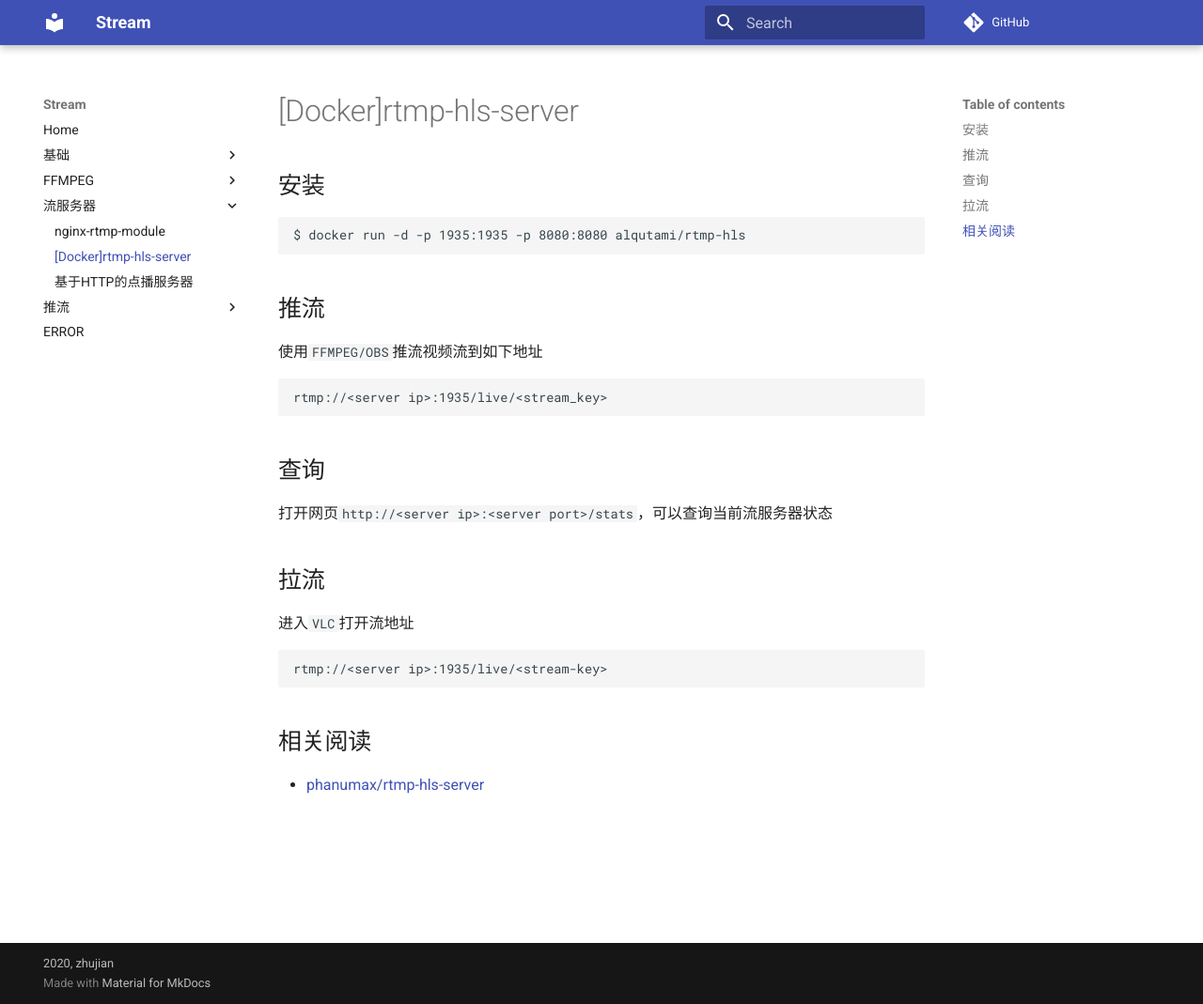
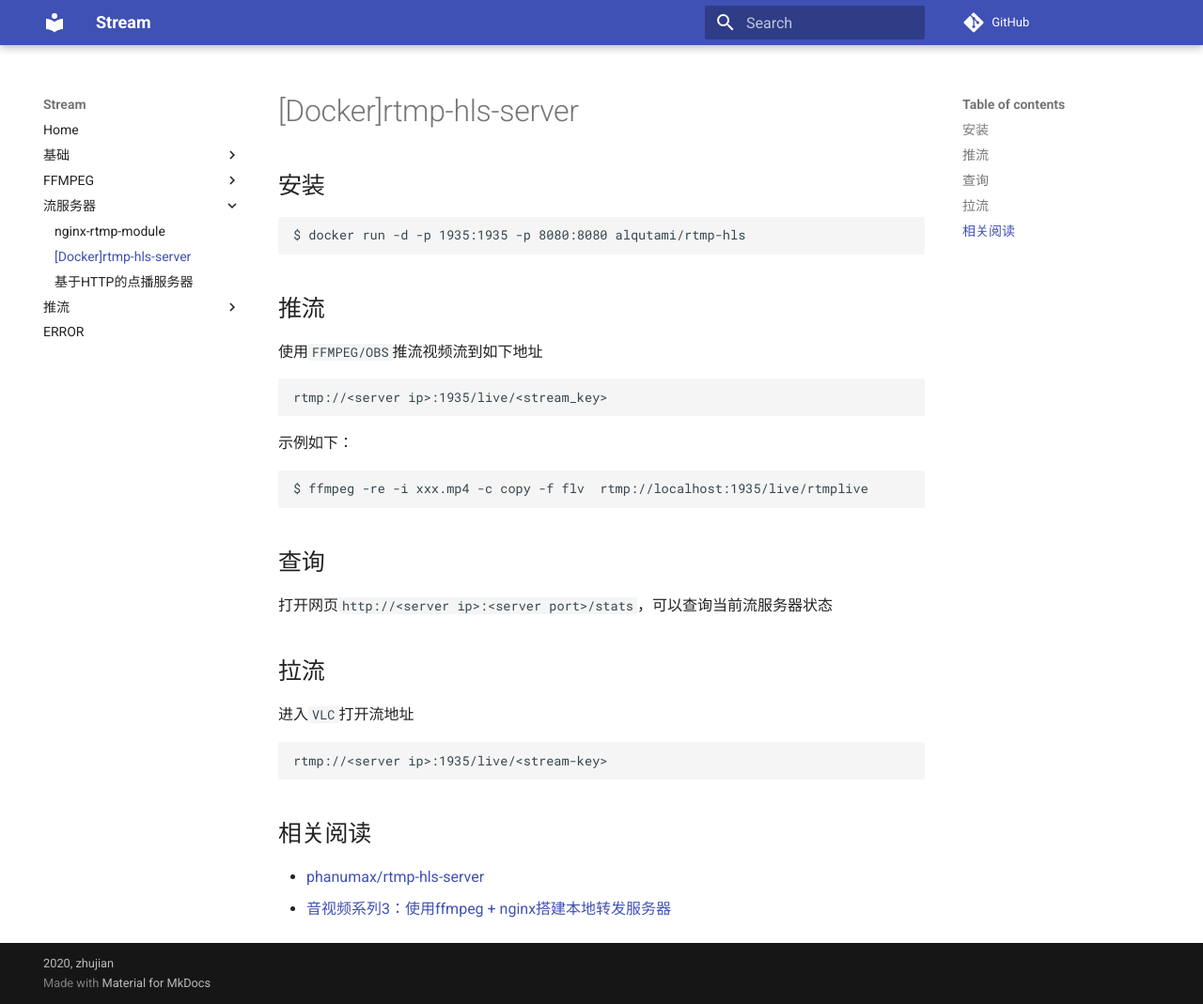
Before and after one commit to ZJDoc/Stream, an MkDocs documentation site: the page built from docs/server/rtmp-hls-server.md, in a window 1280 px wide and 1069 px high. Shown: the whole window at 94% size. Built offline with MkDocs 1.6.1 and Material for MkDocs 9.7.7, drawn with Linux system fonts in a browser that asks for light colours; comment, search, counter and statistics services are not loaded.

Commit message:
docs(trmp-hls-server): update ffmpeg push demo

````diff
--- a/docs/server/rtmp-hls-server.md
+++ b/docs/server/rtmp-hls-server.md
@@ -15,6 +15,12 @@ $ docker run -d -p 1935:1935 -p 8080:8080 alqutami/rtmp-hls
 rtmp://<server ip>:1935/live/<stream_key>
 ```
 
+示例如下：
+
+```
+$ ffmpeg -re -i xxx.mp4 -c copy -f flv  rtmp://localhost:1935/live/rtmplive
+```
+
 ## 查询
 
 打开网页`http://<server ip>:<server port>/stats`，可以查询当前流服务器状态
@@ -30,3 +36,4 @@ rtmp://<server ip>:1935/live/<stream-key>
 ## 相关阅读
 
 * [ phanumax/rtmp-hls-server](https://github.com/phanumax/rtmp-hls-server/tree/b07568c2f92c0a95372048abdfd91b80fe19e379)
+* [音视频系列3：使用ffmpeg + nginx搭建本地转发服务器](https://zhuanlan.zhihu.com/p/113776414)
````
